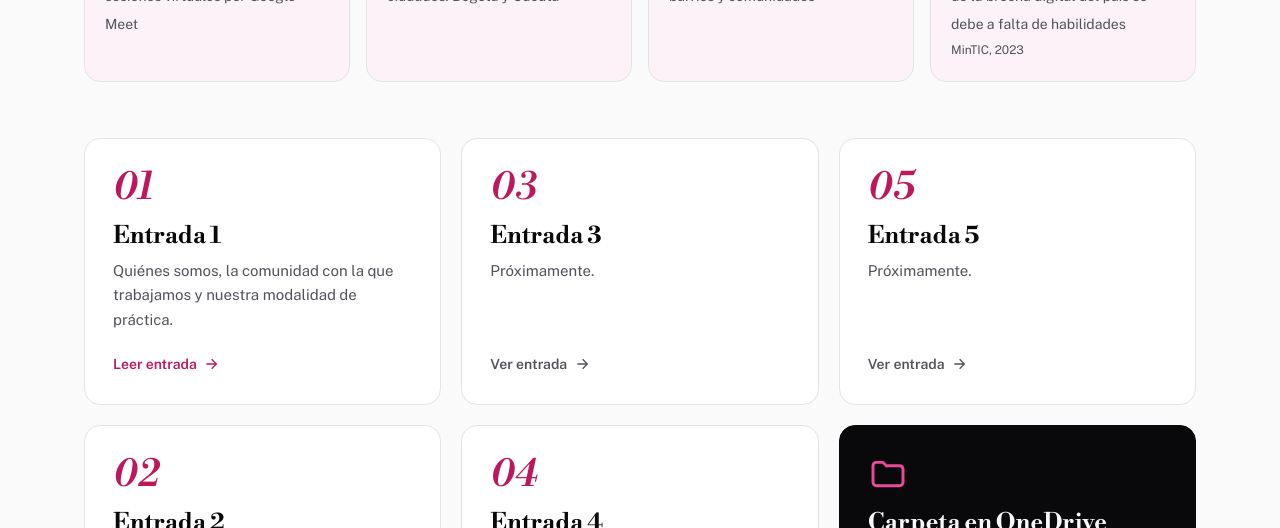
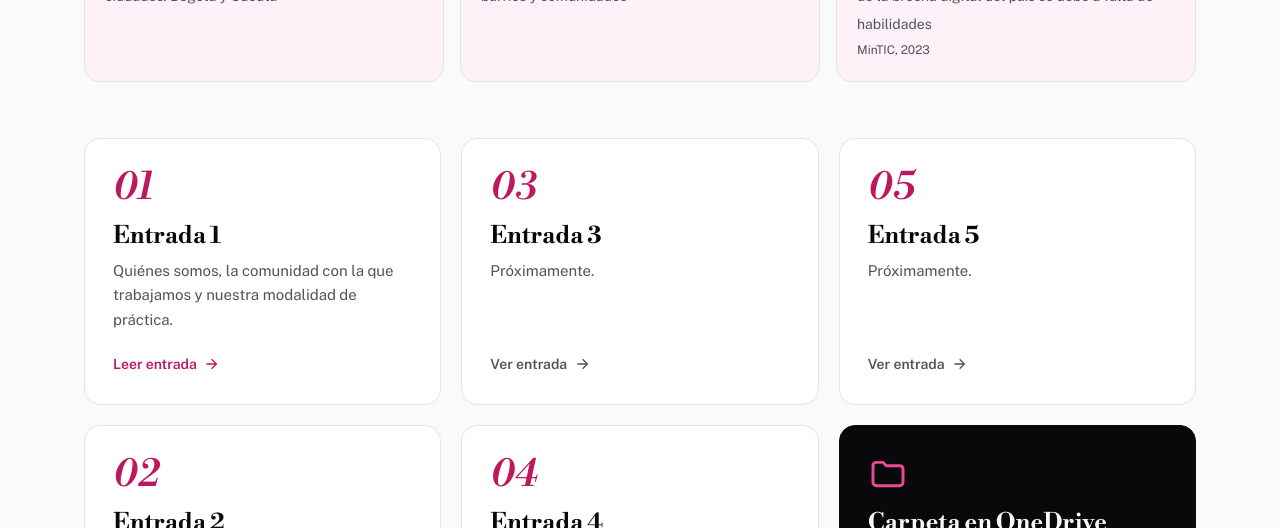
Before and after one commit to EdwardAJ6/blog-practica-social, a plain HTML site: page index.html in a window 1280 px wide. Shown: the part 572-1100 px from the top of the page. Drawn offline with nearby package versions, Linux system fonts and the light colour scheme.

Commit message:
Quitar tarjeta de sesiones de la portada
Co-Authored-By: Claude Opus 5.5 <noreply@anthropic.com>

```diff
--- a/index.html
+++ b/index.html
@@ -189,7 +189,6 @@ footer{border-top:1px solid var(--border); padding:2rem 0; color:var(--muted); f
     </div>
 
     <ul class="stats">
-      <li><b>4</b><span>sesiones virtuales por Google Meet</span></li>
       <li><b>2</b><span>ciudades: Bogotá y Cúcuta</span></li>
       <li><b>4</b><span>barrios y comunidades</span></li>
       <li><b>34,9&nbsp;%</b><span>de la brecha digital del país se debe a falta de habilidades</span><small>MinTIC, 2023</small></li>
```
